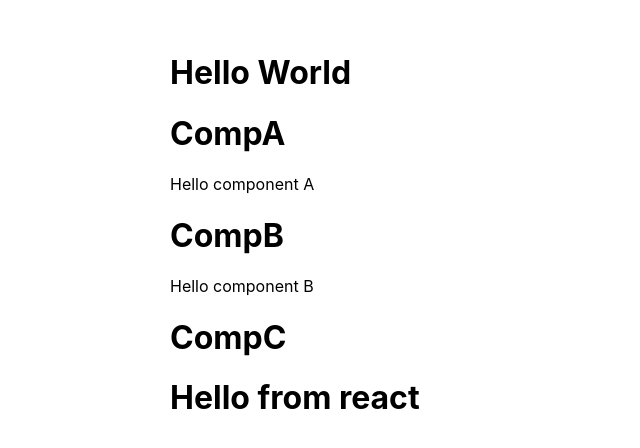
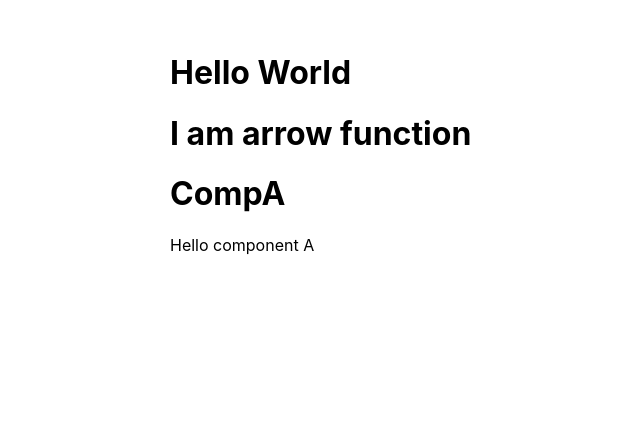
Before and after one commit to ekosup/content-manager-app, a Next.js app: page / in a window 1280 px wide. Shown: the part 168-616 px from the top of the page, without its empty margins (30-670 px from the left). Built offline with nearby package versions, Linux system fonts and the light colour scheme.

Commit message:
add arrow function

```diff
--- a/pages/index.js
+++ b/pages/index.js
@@ -1,22 +1,17 @@
-import Head from 'next/head'
-import Image from 'next/image'
 import React from 'react'
+
+// Simplified arrow function
+const ArrowFunction = params =>
+  <div>
+    <h1>I am arrow function</h1>
+  </div>
 
 function CompA() {
   return (
     <>
+      <ArrowFunction />
       <h1>CompA</h1>
       <p>Hello component A</p>
-      <CompB />
-    </>
-  )
-}
-
-function CompB() {
-  return (
-    <>
-      <h1>CompB</h1>
-      <p>Hello component B</p>
     </>
   )
 }
@@ -31,19 +26,13 @@ class CompC extends React.Component {
   }
 }
 
-// If we are not using JSX
-function CompD() {
-  return React.createElement("h1", null, "Hello from react")
-}
-
-export default function Home() {
+const HomePage = () => {
   return (
     <>
       <h1>Hello World</h1>
       <CompA />
-      <CompC />
-      <CompD />
     </>
-
   )
 }
+
+export default HomePage;
```
